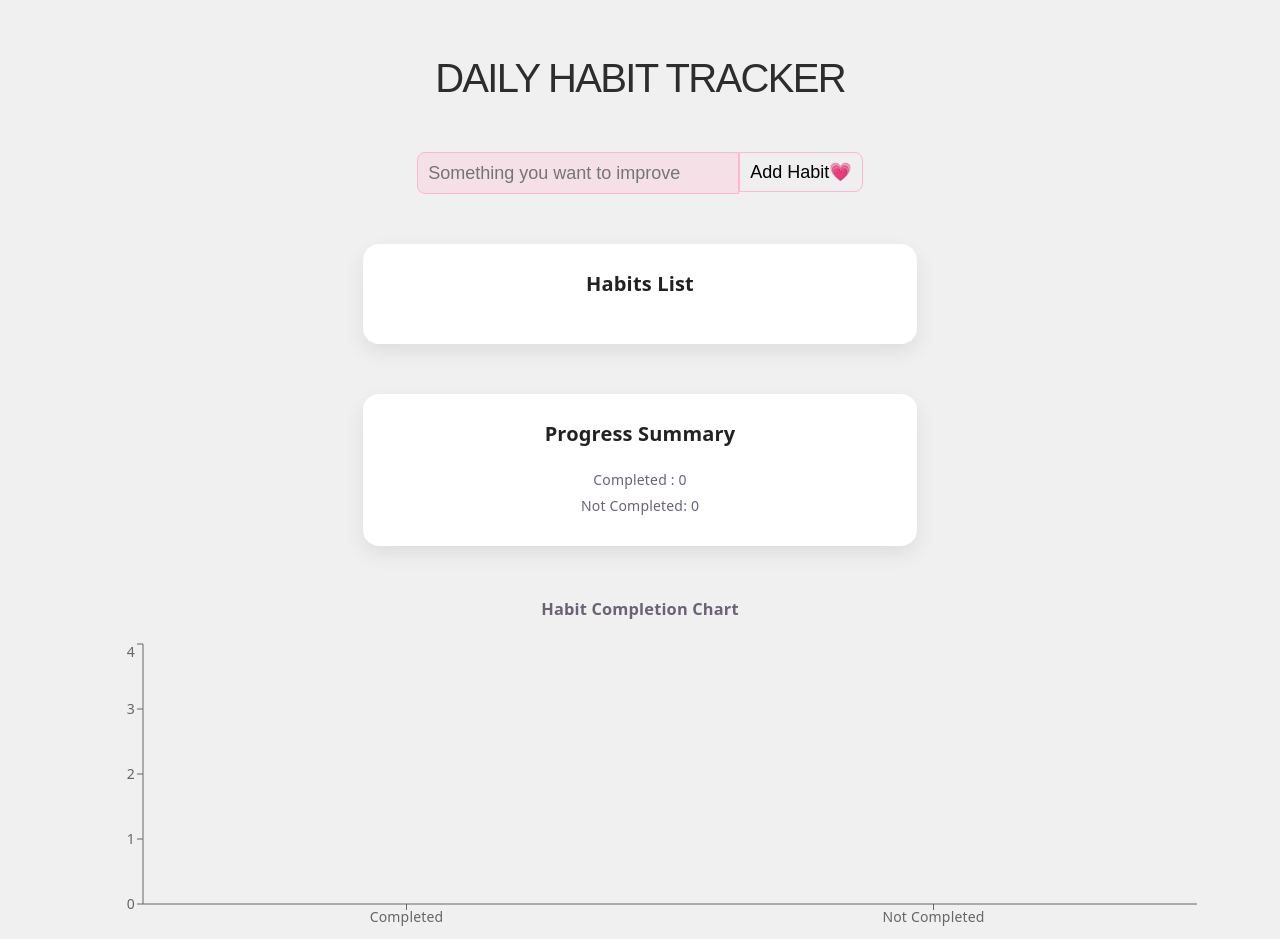
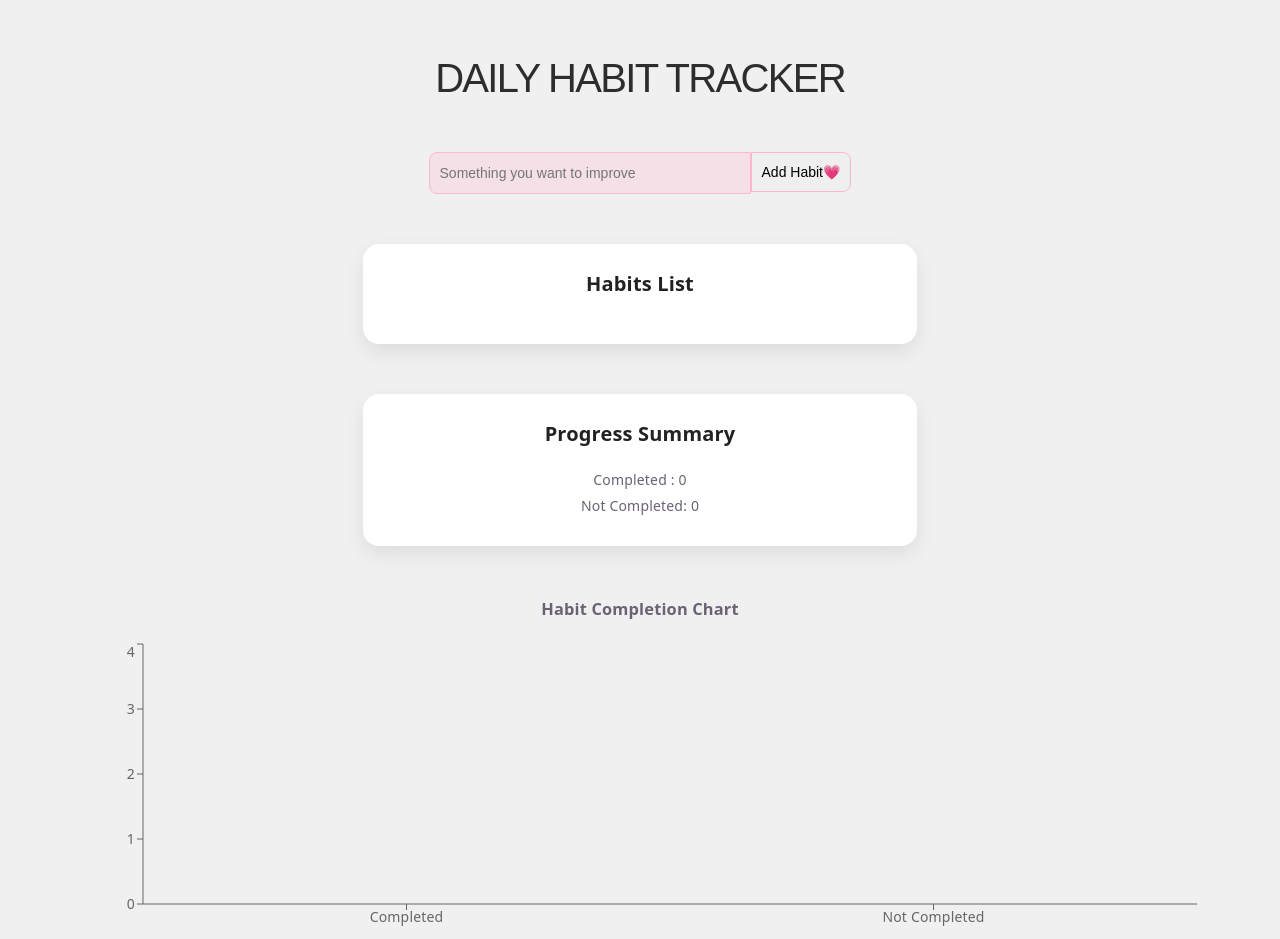
Before and after one commit to TanatswaSibanda/Habit-Tracker, a React (Vite) app: page / in a window 1280 px wide. Built offline with nearby package versions, Linux system fonts and the light colour scheme.

Commit message:
Reduce input and button font size
Lowered font-size for form input and button elements in src/App.css from 18px to 14px to improve visual balance and fit within the layout. No other style changes were made.

```diff
--- a/src/App.css
+++ b/src/App.css
@@ -40,7 +40,7 @@ body,
 input {
   height: 40px;
   padding: 0 10px;
-  font-size: 18px;
+  font-size: 14px;
   border-radius: 8px;
   border: 1px solid #ffb6d2;
   width: 300px;
@@ -53,7 +53,7 @@ input {
 button {
   height: 40px;
   padding: 0 10px;
-  font-size: 18px;
+  font-size: 14px;
   border-radius: 8px;
   border-bottom-left-radius: 0;
   border-top-left-radius: 0;
```
